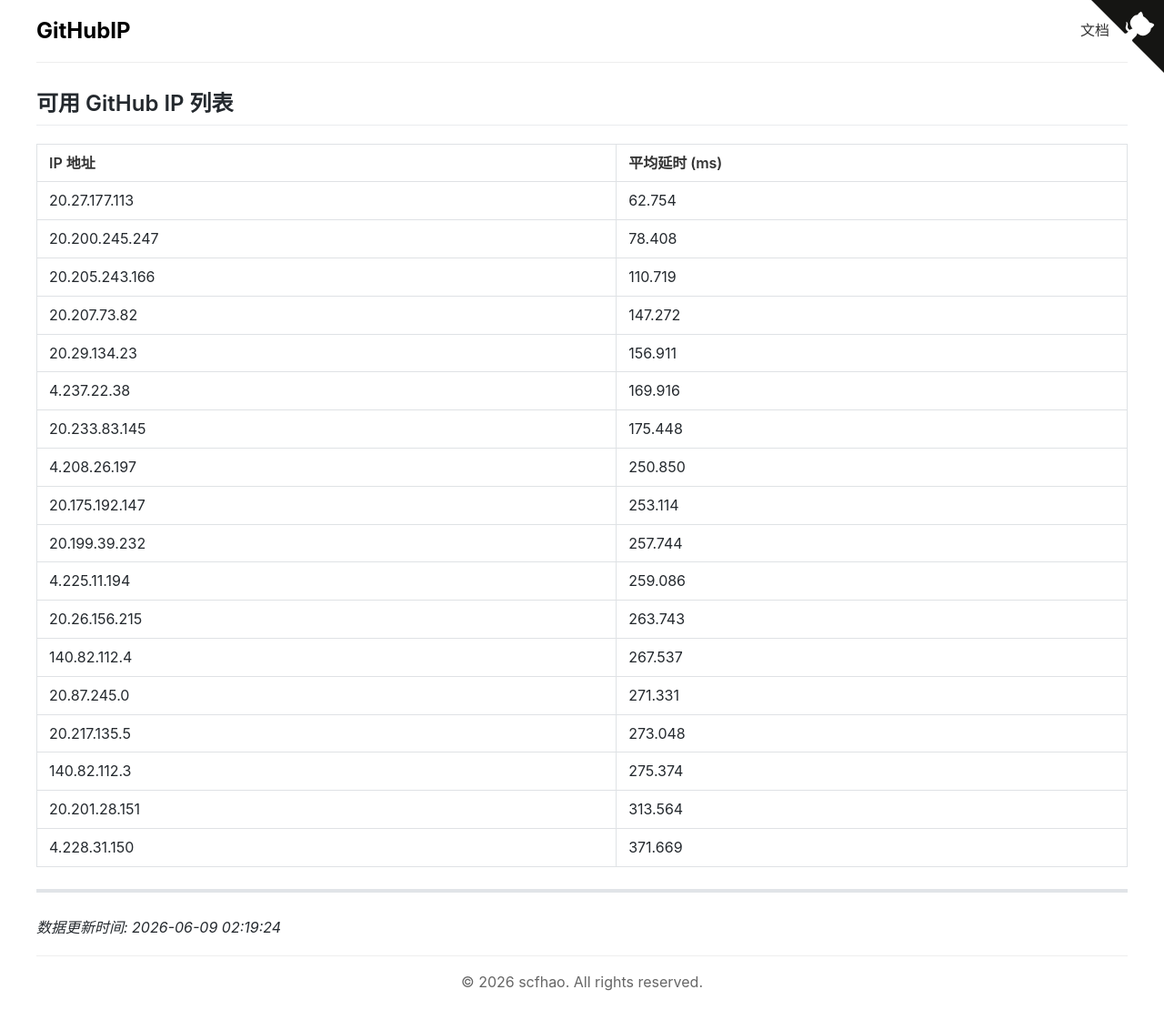
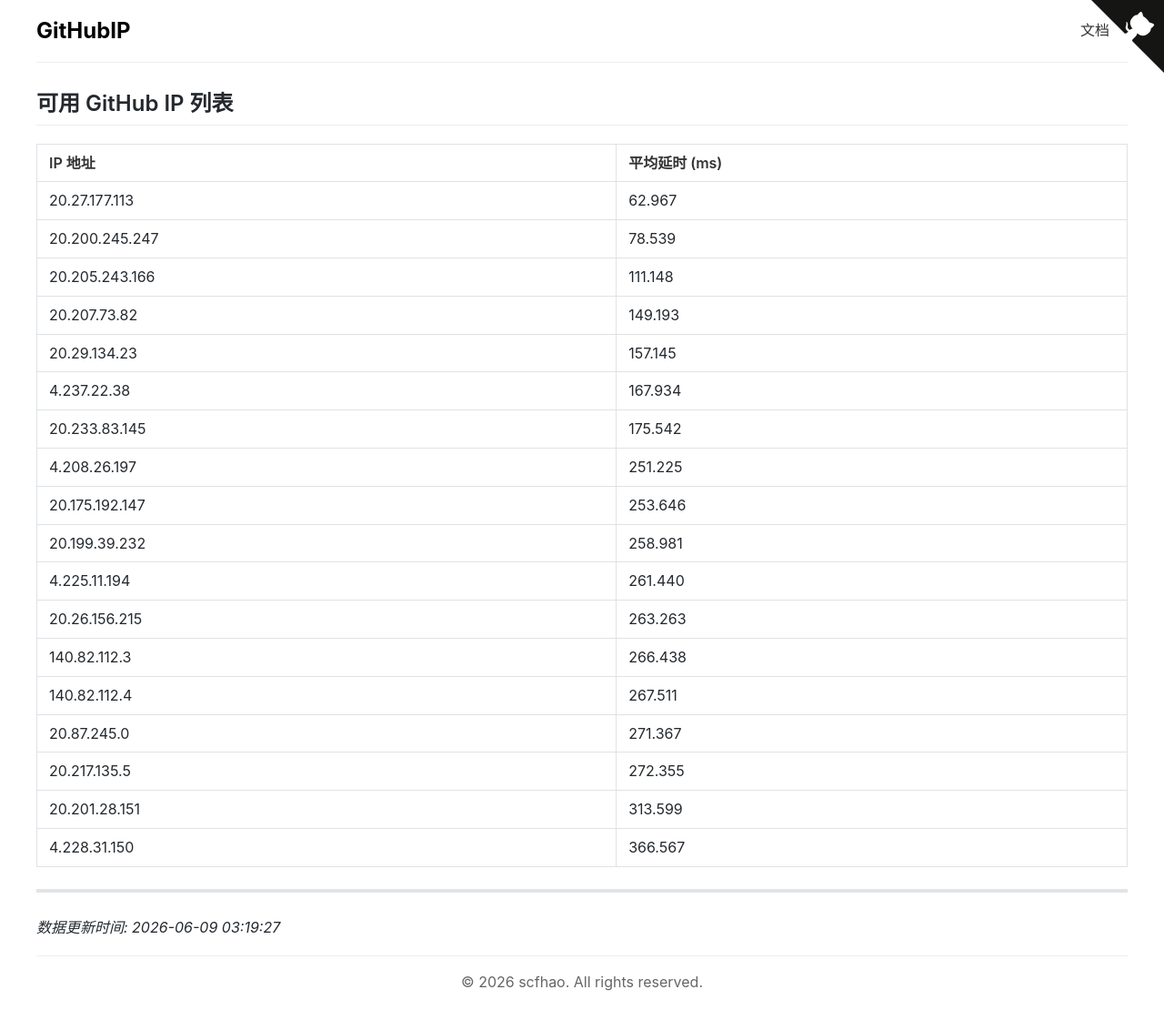
Before and after one commit to scfhao/GitHubIP, a Jekyll site: the page built from index.md, in a window 1280 px wide. Shown: the whole page at 91% size. Built offline with Jekyll 4.4.1, drawn with Linux system fonts in a browser that asks for light colours.

Commit message:
自动脚本执行 - 2026-06-09 03:19:27

```diff
--- a/index.md
+++ b/index.md
@@ -1,32 +1,32 @@
 ---
 layout: home
 title: GitHub IP 列表
-date: 2026-06-09 02:19:24
+date: 2026-06-09 03:19:27
 ---
 
 ## 可用 GitHub IP 列表
 
 | IP 地址 | 平均延时 (ms) |
 |---------|--------------|
-| 20.27.177.113 | 62.754 |
-| 20.200.245.247 | 78.408 |
-| 20.205.243.166 | 110.719 |
-| 20.207.73.82 | 147.272 |
-| 20.29.134.23 | 156.911 |
-| 4.237.22.38 | 169.916 |
-| 20.233.83.145 | 175.448 |
-| 4.208.26.197 | 250.850 |
-| 20.175.192.147 | 253.114 |
-| 20.199.39.232 | 257.744 |
-| 4.225.11.194 | 259.086 |
-| 20.26.156.215 | 263.743 |
-| 140.82.112.4 | 267.537 |
-| 20.87.245.0 | 271.331 |
-| 20.217.135.5 | 273.048 |
-| 140.82.112.3 | 275.374 |
-| 20.201.28.151 | 313.564 |
-| 4.228.31.150 | 371.669 |
+| 20.27.177.113 | 62.967 |
+| 20.200.245.247 | 78.539 |
+| 20.205.243.166 | 111.148 |
+| 20.207.73.82 | 149.193 |
+| 20.29.134.23 | 157.145 |
+| 4.237.22.38 | 167.934 |
+| 20.233.83.145 | 175.542 |
+| 4.208.26.197 | 251.225 |
+| 20.175.192.147 | 253.646 |
+| 20.199.39.232 | 258.981 |
+| 4.225.11.194 | 261.440 |
+| 20.26.156.215 | 263.263 |
+| 140.82.112.3 | 266.438 |
+| 140.82.112.4 | 267.511 |
+| 20.87.245.0 | 271.367 |
+| 20.217.135.5 | 272.355 |
+| 20.201.28.151 | 313.599 |
+| 4.228.31.150 | 366.567 |
 
 ---
 
-*数据更新时间: 2026-06-09 02:19:24*
+*数据更新时间: 2026-06-09 03:19:27*
```
